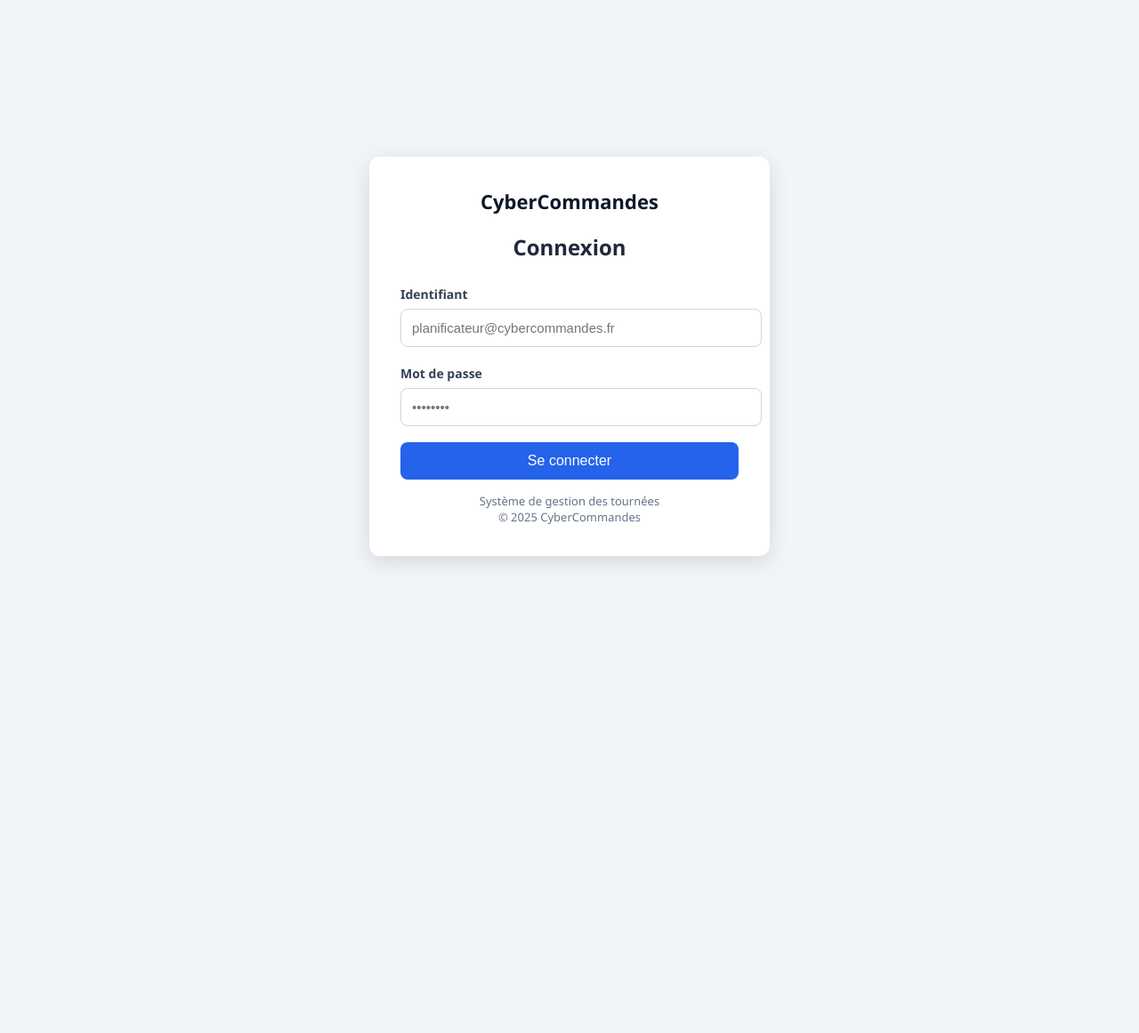
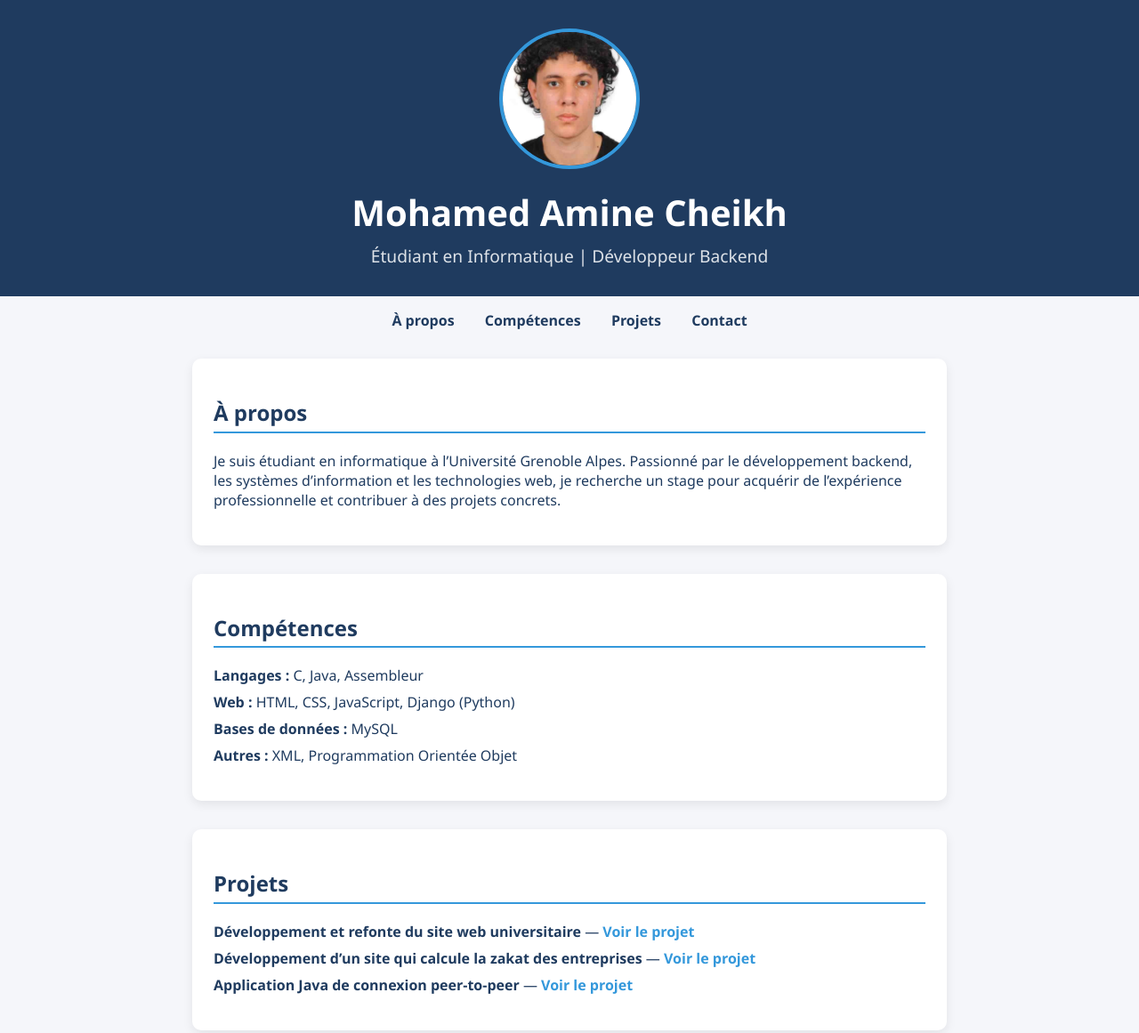
Before and after one commit to slowmfy/portfolio, a plain HTML site: page index.html in a window 1280 px wide. Shown: the top 1161 px of the page at 89% size. Before the commit the page ends 800 px from the top, so only its background shows below. Drawn offline with Linux system fonts and the light colour scheme.

Commit message:
Update index.html

```diff
--- a/index.html
+++ b/index.html
@@ -2,111 +2,158 @@
 <html lang="fr">
 <head>
   <meta charset="UTF-8">
-  <title>CyberCommandes – Connexion</title>
+  <title>Portfolio - CHEIKH Mohamed Amine</title>
+  <meta name="viewport" content="width=device-width, initial-scale=1.0">
   <style>
+    /* Base */
     body {
       margin: 0;
-      background: #f1f5f9;
-      display: flex;
-      justify-content: center;
-      align-items: center;
-      height: 100vh;
-      font-family: "Segoe UI", sans-serif;
+      font-family: "Segoe UI", Arial, sans-serif;
+      background: #F5F6FA; /* light gray background */
+      color: #1F3B5F; /* dark navy text */
     }
 
-    .login-box {
-      width: 380px;
-      background: white;
-      padding: 35px;
-      border-radius: 12px;
-      box-shadow: 0 6px 25px rgba(0,0,0,0.12);
-      animation: fadeIn 0.5s ease;
+    /* Header */
+    header {
+      background: #1F3B5F; /* dark navy */
+      color: white;
+      padding: 2rem 1rem;
+      text-align: center;
+    }
+    header h1 {
+      margin: 0;
+      font-size: 2.5rem;
+    }
+    header p {
+      margin: 0.5rem 0 0;
+      font-size: 1.2rem;
+      color: #DDE2E8; /* soft gray */
     }
 
-    @keyframes fadeIn {
-      from { opacity: 0; transform: translateY(20px); }
-      to { opacity: 1; transform: translateY(0); }
+    /* Profile image */
+    .profile-pic {
+      width: 150px;
+      height: 150px;
+      border-radius: 50%;
+      border: 4px solid #3498DB; /* accent blue border */
+      object-fit: cover;
+      margin-bottom: 1rem;
     }
 
-    h1 {
+    /* Navigation */
+    nav {
       text-align: center;
-      margin-bottom: 25px;
-      color: #1e293b;
-      font-size: 24px;
+      margin: 1rem 0;
+    }
+    nav a {
+      margin: 0 15px;
+      text-decoration: none;
+      color: #1F3B5F;
+      font-weight: bold;
+      transition: color 0.3s;
+    }
+    nav a:hover {
+      color: #3498DB;
     }
 
-    label {
-      font-size: 14px;
-      font-weight: 600;
-      color: #334155;
+    /* Sections */
+    section {
+      max-width: 800px;
+      margin: 2rem auto;
+      padding: 1.5rem;
+      background: white;
+      border-radius: 10px;
+      box-shadow: 0 4px 12px rgba(0,0,0,0.08);
+    }
+    h2 {
+      border-bottom: 2px solid #3498DB;
+      padding-bottom: 0.3rem;
+      color: #1F3B5F;
+    }
+    ul {
+      list-style: none;
+      padding: 0;
+    }
+    ul li {
+      margin: 0.5rem 0;
     }
 
-    input {
-      width: 100%;
-      margin-top: 6px;
-      margin-bottom: 18px;
-      padding: 12px;
-      border: 1px solid #cbd5e1;
-      border-radius: 8px;
-      font-size: 15px;
+    /* Links in sections */
+    section a {
+      color: #3498DB;
+      text-decoration: none;
+      font-weight: bold;
+    }
+    section a:hover {
+      text-decoration: underline;
     }
 
-    .btn-login {
-      width: 100%;
-      padding: 12px;
-      background: #2563eb;
-      border: none;
-      border-radius: 8px;
-      font-size: 16px;
+    /* Footer */
+    footer {
+      text-align: center;
+      padding: 1rem;
+      background: #1F3B5F;
       color: white;
-      cursor: pointer;
-      transition: 0.2s;
-    }
-
-    .btn-login:hover {
-      background: #1e40af;
-    }
-
-    .footer-text {
-      text-align: center;
-      margin-top: 15px;
-      font-size: 13px;
-      color: #64748b;
-    }
-
-    .logo {
-      text-align: center;
-      margin-bottom: 20px;
-      font-size: 22px;
-      font-weight: bold;
-      color: #0f172a;
+      margin-top: 2rem;
     }
   </style>
 </head>
 <body>
+  <header>
+    <img src="aminepng.PNG" alt="Photo de Mohamed Amine Cheikh" class="profile-pic">
+    <h1>Mohamed Amine Cheikh</h1>
+    <p>Étudiant en Informatique | Développeur Backend</p>
+  </header>
 
-  <div class="login-box">
+  <nav>
+    <a href="#about">À propos</a>
+    <a href="#skills">Compétences</a>
+    <a href="#projects">Projets</a>
+    <a href="#contact">Contact</a>
+  </nav>
 
-    <div class="logo">CyberCommandes</div>
+  <section id="about">
+    <h2>À propos</h2>
+    <p>Je suis étudiant en informatique à l’Université Grenoble Alpes. Passionné par le développement backend, les systèmes d’information et les technologies web, je recherche un stage pour acquérir de l’expérience professionnelle et contribuer à des projets concrets.</p>
+  </section>
 
-    <h1>Connexion</h1>
+  <section id="skills">
+    <h2>Compétences</h2>
+    <ul>
+      <li><strong>Langages :</strong> C, Java, Assembleur</li>
+      <li><strong>Web :</strong> HTML, CSS, JavaScript, Django (Python)</li>
+      <li><strong>Bases de données :</strong> MySQL</li>
+      <li><strong>Autres :</strong> XML, Programmation Orientée Objet</li>
+    </ul>
+  </section>
 
-    <form action="planificateur.html" method="GET">
-      <label for="email">Identifiant</label>
-      <input type="text" id="email" name="email" placeholder="planificateur@cybercommandes.fr" required>
+  <section id="projects">
+    <h2>Projets</h2>
+    <ul>
+      <li>
+        <strong>Développement et refonte du site web universitaire</strong> —
+        <a href="https://github.com/ranidzkellou/Projet-DevWeb2" target="_blank">Voir le projet</a>
+      </li>
+      <li>
+        <strong>Développement d’un site qui calcule la zakat des entreprises</strong> —
+        <a href="https://github.com/6laza/Awkaf" target="_blank">Voir le projet</a>
+      </li>
+      <li>
+        <strong>Application Java de connexion peer-to-peer</strong> —
+        <a href="https://github.com/slowmfy/Peer2peer-java-" target="_blank">Voir le projet</a>
+      </li>
+    </ul>
+  </section>
 
-      <label for="password">Mot de passe</label>
-      <input type="password" id="password" name="password" placeholder="••••••••" required>
+  <section id="contact">
+    <h2>Contact</h2>
+    <p>Email : <a href="mailto:Mohamed-Amine.Cheikh@etu.univ-grenoble-alpes.fr">Mohamed-Amine.Cheikh@etu.univ-grenoble-alpes.fr</a></p>
+    <p>LinkedIn : <a href="https://www.linkedin.com/in/mohamed-amine-cheikh-54395b296" target="_blank">Mon profil LinkedIn</a></p>
+    <p>GitHub : <a href="https://github.com/Slowmfy" target="_blank">Cheikh Mohamed Amine</a></p>
+  </section>
 
-      <button class="btn-login">Se connecter</button>
-    </form>
-
-    <div class="footer-text">
-      Système de gestion des tournées<br>
-      © 2025 CyberCommandes
-    </div>
-
-  </div>
-
+  <footer>
+    <p>&copy; 2025 Cheikh Mohamed Amine - Portfolio</p>
+  </footer>
 </body>
 </html>
```
